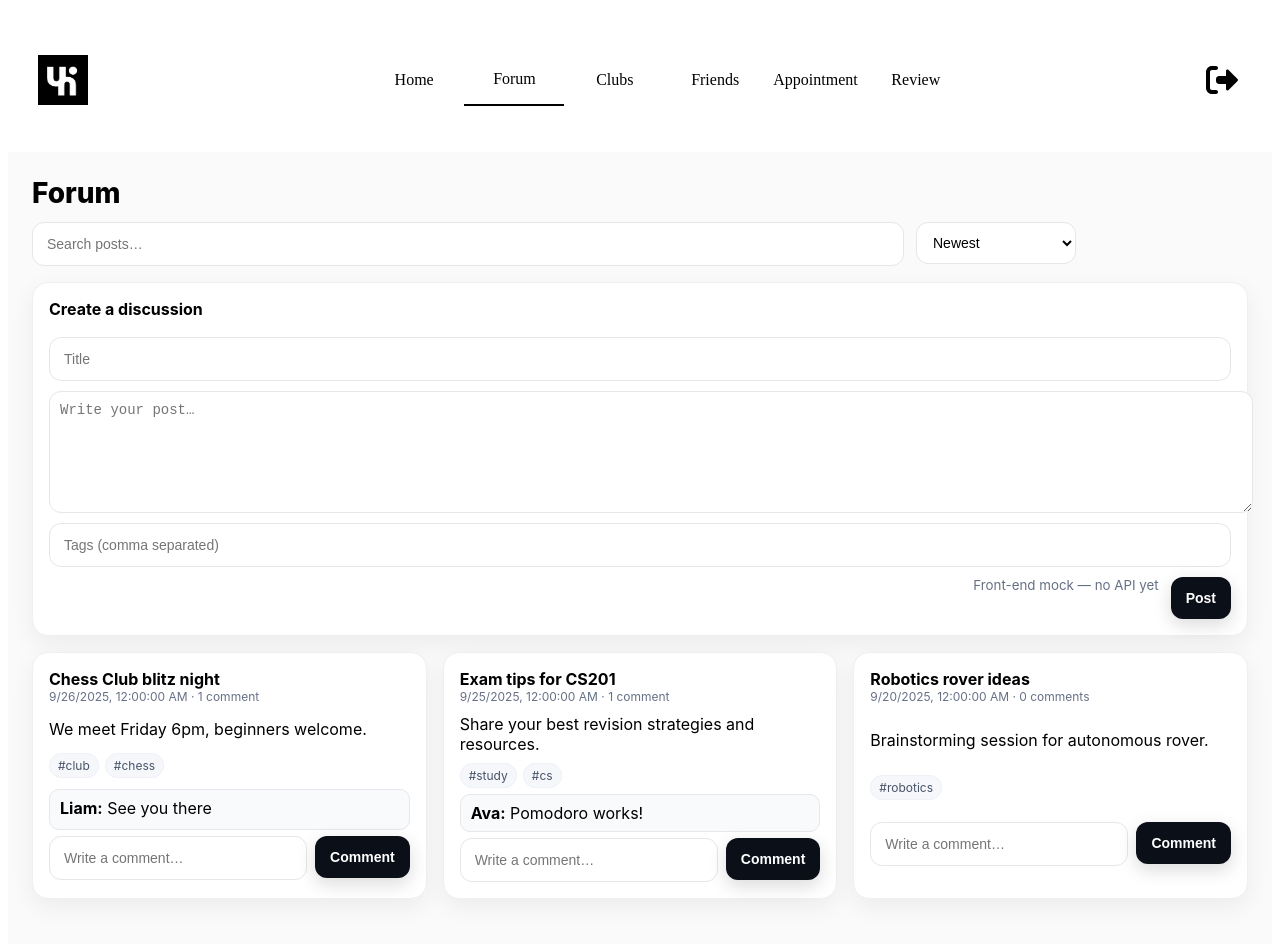
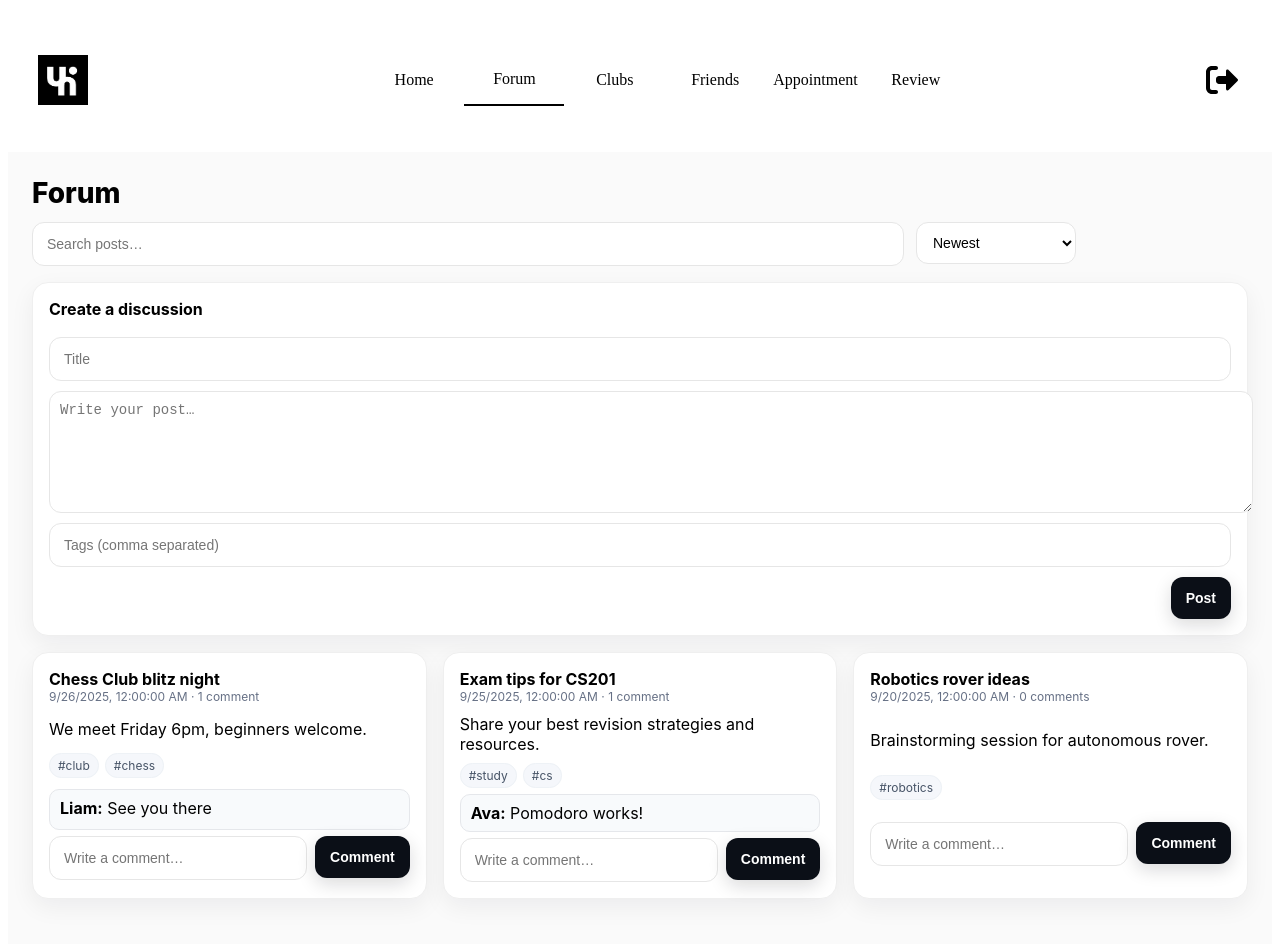
Before and after one commit to Suusana/UniCircle, a React (Vite) app in the folder Frontend/: page /main/discussion in a window 1280 px wide. Shown: the top 944 px of the page. Built offline with nearby package versions, Linux system fonts and the light colour scheme.

Commit message:
Update DiscussionBoard.jsx
forgot to remove a comment i made regarding frontend mock since its now using api

```diff
--- a/Frontend/src/pages/DiscussionBoard.jsx
+++ b/Frontend/src/pages/DiscussionBoard.jsx
@@ -126,7 +126,7 @@ export default function DiscussionBoard() {
         <Textarea placeholder="Write your post…" value={form.body} onChange={e=>setForm(f=>({ ...f, body:e.target.value }))} />
         <Input placeholder="Tags (comma separated)" value={form.tags} onChange={e=>setForm(f=>({ ...f, tags:e.target.value }))} />
         <div style={{ display:"flex", justifyContent:"flex-end", gap:12 }}>
-          <Small>Front-end mock — no API yet</Small>
+
           <Button onClick={submitPost}>Post</Button>
         </div>
       </Card>
```
